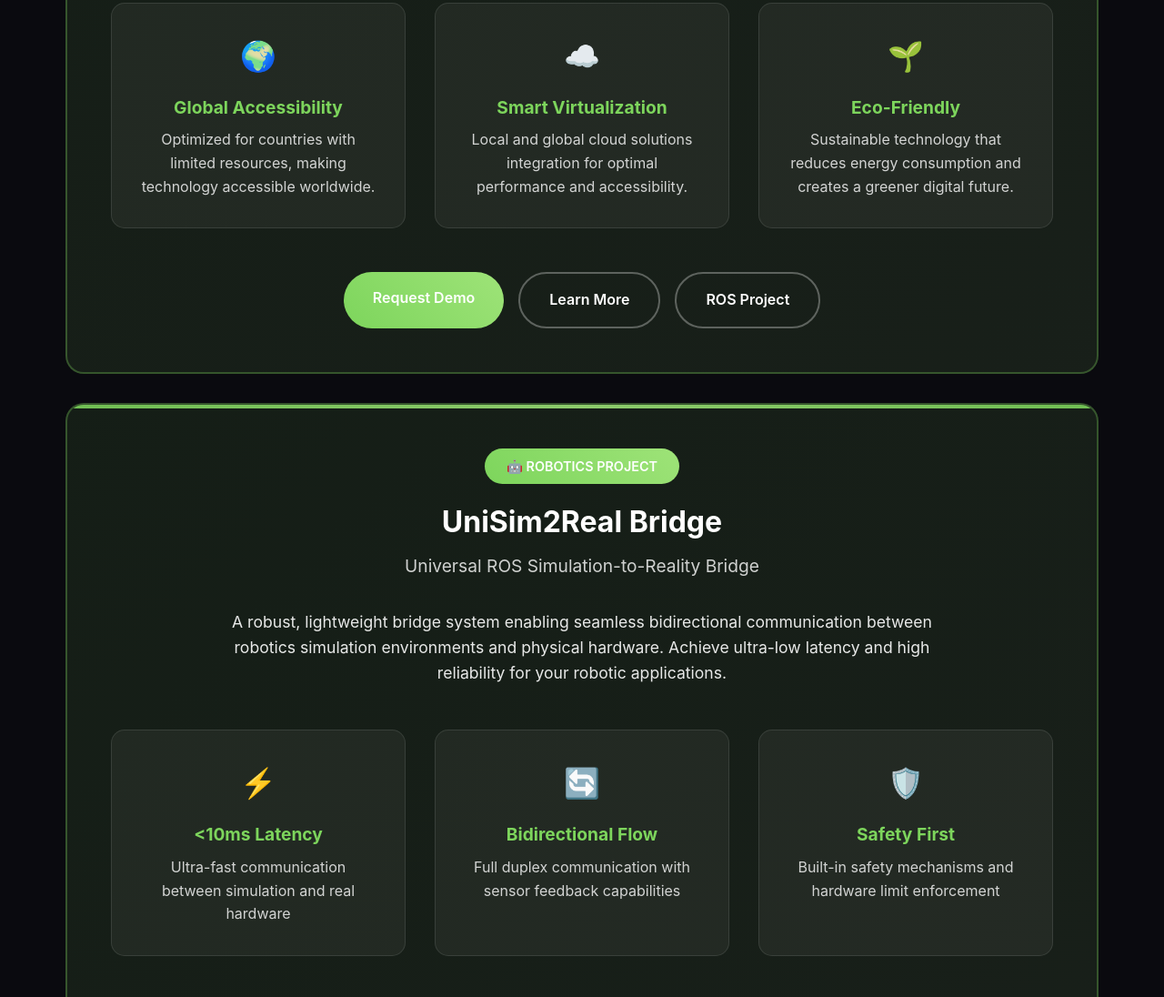
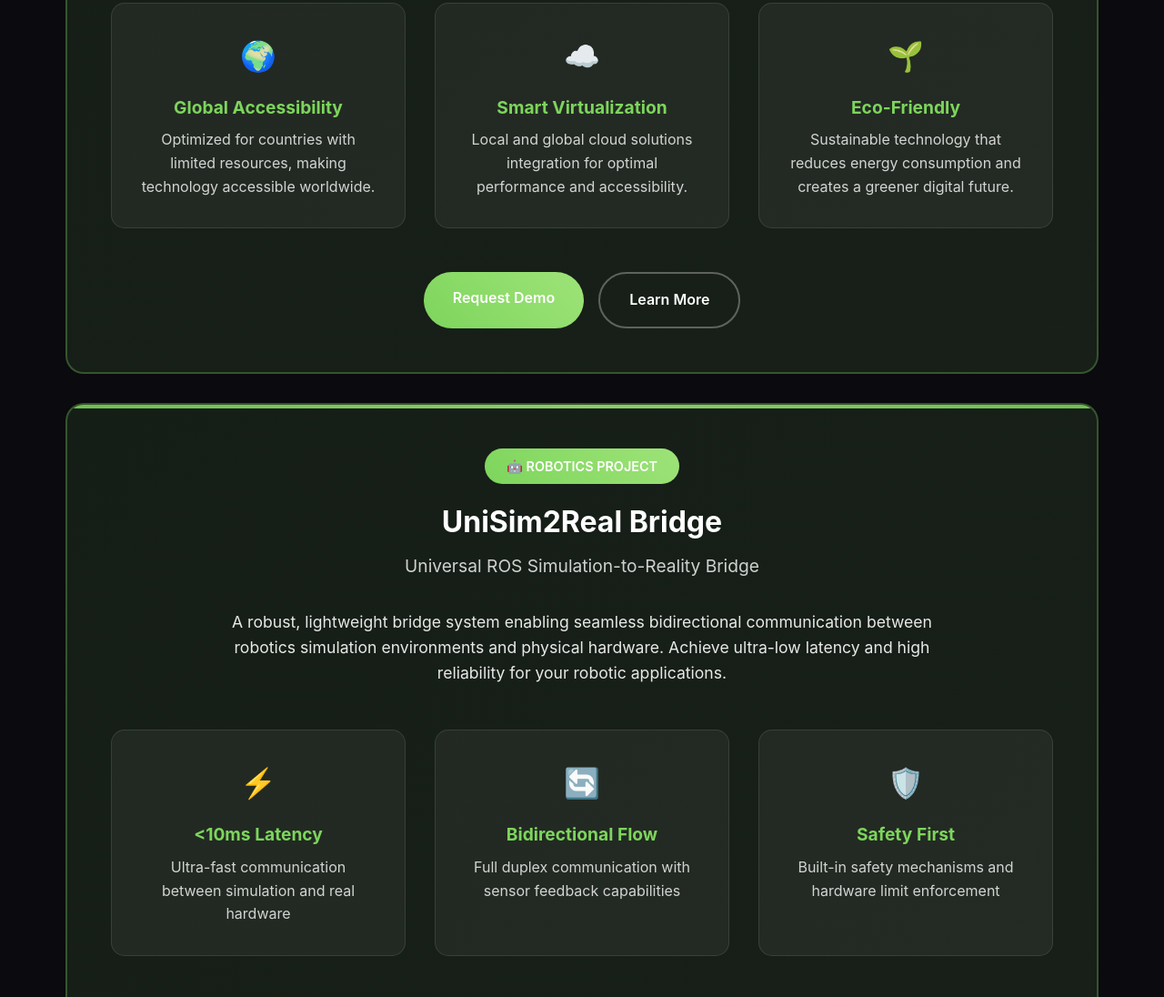
Before and after one commit to Ad2m1109/ufo-nexus-website, a plain HTML site: page index.html in a window 1280 px wide. Shown: the part 3478-4574 px from the top of the page at 91% size. Drawn offline with Linux system fonts and the light colour scheme; a script that the page names is missing.

Commit message:
fixing the links

```diff
--- a/index.html
+++ b/index.html
@@ -187,7 +187,6 @@
             <div class="project-actions">
                 <a href="#contact" class="btn btn-primary">Request Demo</a>
                 <a href="#contact" class="btn btn-secondary">Learn More</a>
-                <a href="ProjectSection/ros.html" class="btn btn-secondary">ROS Project</a>
             </div>
         </div>
 
```
